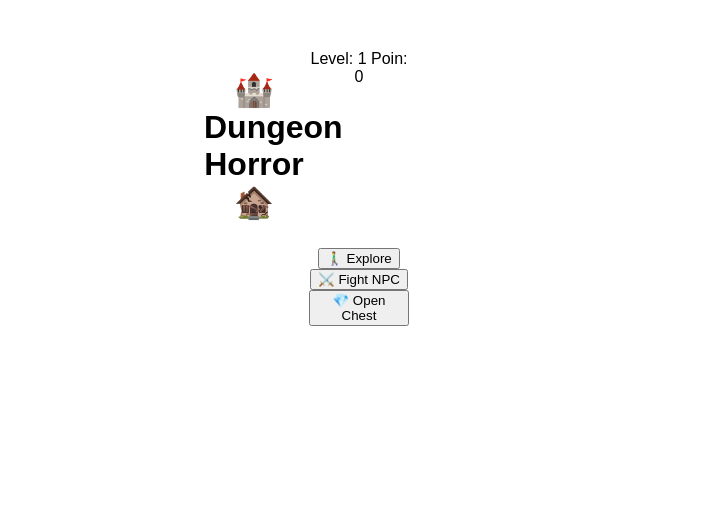
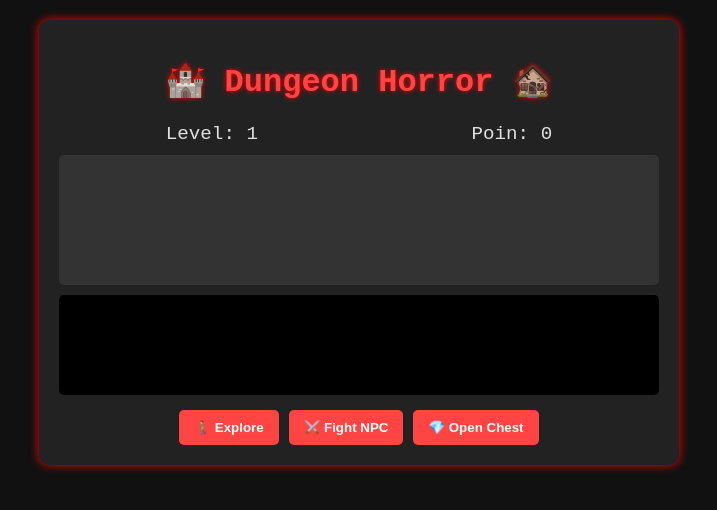
Before and after one commit to Rimuru-creator/Game-tok-tok, a plain HTML site: page index.html in a window 1280 px wide. Shown: the whole page, without its empty margins (281-998 px from the left). Drawn offline with Linux system fonts and the light colour scheme.

Commit message:
style.css

```diff
--- a/style.css
+++ b/style.css
@@ -1,45 +1,70 @@
 body {
-    font-family: Arial, sans-serif;
+    background-color: #111;
+    color: #e0e0e0;
+    font-family: 'Courier New', monospace;
     text-align: center;
-    margin-top: 50px;
+    margin: 0;
+    padding: 20px;
 }
 
 .game-container {
-    display: grid;
-    grid-template-columns: repeat(3, 100px);
-    gap: 5px;
-    justify-content: center;
-    margin: 20px auto;
+    max-width: 600px;
+    margin: 0 auto;
+    background-color: #222;
+    padding: 20px;
+    border-radius: 10px;
+    box-shadow: 0 0 10px #ff0000;
 }
 
-.cell {
-    width: 100px;
-    height: 100px;
-    border: 2px solid #333;
-    display: flex;
-    align-items: center;
-    justify-content: center;
-    font-size: 2.5em;
-    cursor: pointer;
+h1 {
+    color: #ff4444;
+    text-shadow: 0 0 5px #ff0000;
 }
 
-.cell:hover {
-    background-color: #f0f0f0;
+.level-info {
+    display: flex;
+    justify-content: space-around;
+    margin: 10px 0;
+    font-size: 1.2em;
 }
 
-.status {
-    margin: 20px;
-    font-size: 1.5em;
+.dungeon-map {
+    background-color: #333;
+    padding: 15px;
+    border-radius: 5px;
+    margin: 10px 0;
+    min-height: 100px;
 }
 
-#reset-btn {
-    padding: 10px 20px;
-    font-size: 1em;
-    background-color: #333;
+.game-log {
+    background-color: #000;
+    color: #ff5555;
+    padding: 10px;
+    border-radius: 5px;
+    min-height: 80px;
+    text-align: left;
+    font-family: 'Courier New', monospace;
+    overflow-y: auto;
+    max-height: 150px;
+}
+
+.player-actions {
+    display: flex;
+    gap: 10px;
+    justify-content: center;
+    margin-top: 15px;
+}
+
+button {
+    padding: 10px 15px;
+    background-color: #ff4444;
     color: white;
     border: none;
+    border-radius: 5px;
     cursor: pointer;
+    font-weight: bold;
 }
 
-#reset-btn:hover {
-    background-color: #555;
+button:hover {
+    background-color: #ff0000;
+}
```
